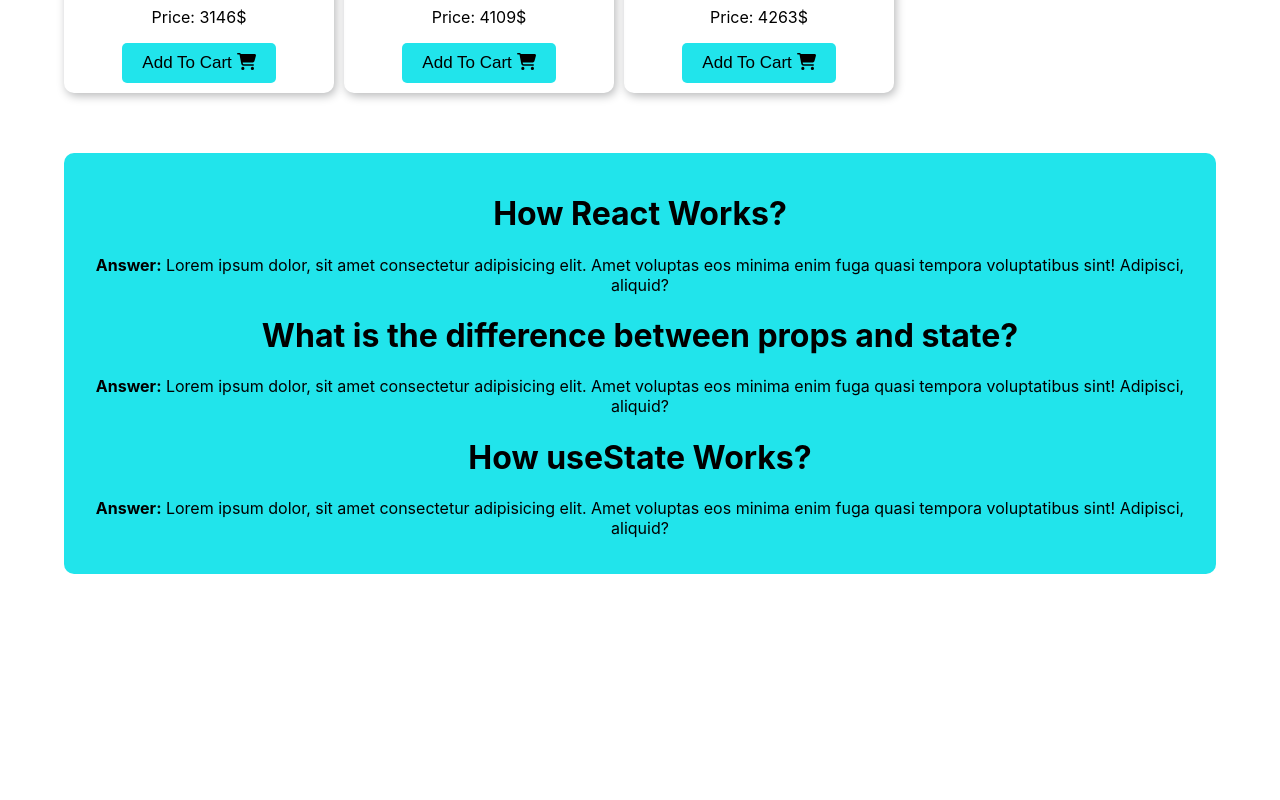
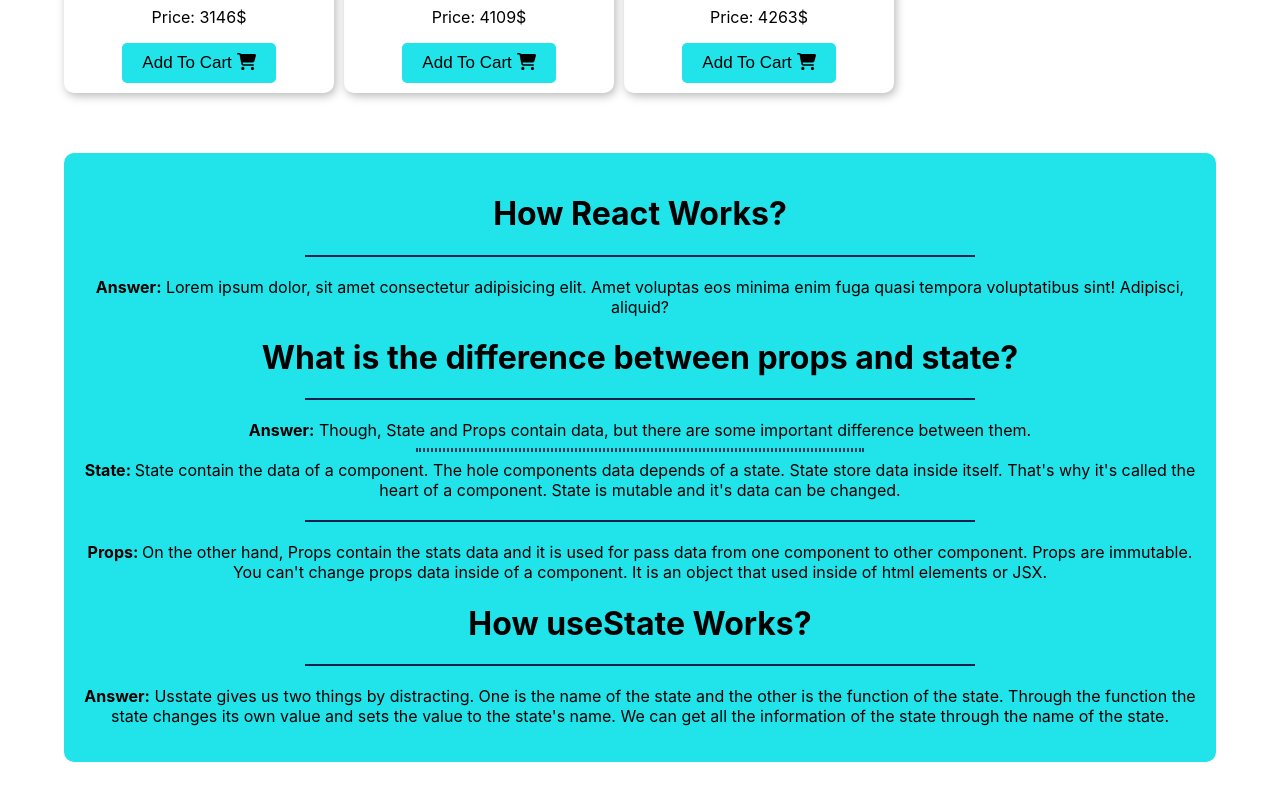
Before and after one commit to shakerscode/lucky-pet-web-app, a React (Create React App) app: page / in a window 1280 px wide. Shown: the part 1724-2524 px from the top of the page. Before the commit the page ends 2348 px from the top, so only its background shows below. Built offline with nearby package versions, Linux system fonts and the light colour scheme.

Commit message:
two question are answered

```diff
--- a/src/components/Questions/Questions.css
+++ b/src/components/Questions/Questions.css
@@ -3,5 +3,13 @@
     margin: 50px auto;
     border-radius: 10px;
     padding: 20px;
-
 }
+.hr{
+border: 0.5px solid rgba(4, 15, 63, 0.911);
+width: 60%;
+margin: 20px auto;
+}
+.hr-in-p{
+    border: 2px dotted rgb(6, 63, 90);
+    width: 40%;
+}
--- a/src/components/Questions/Questions.js
+++ b/src/components/Questions/Questions.js
@@ -7,15 +7,24 @@ const Questions = () => {
             <div className='question-container'>
                 <div>
                     <h1>How React Works?</h1>
+                    <hr className='hr' />
                     <p><b>Answer:</b> Lorem ipsum dolor, sit amet consectetur adipisicing elit. Amet voluptas eos minima enim fuga quasi tempora voluptatibus sint! Adipisci, aliquid?</p>
                 </div>
                 <div>
                     <h1>What is the difference between props and state?</h1>
-                    <p><b>Answer:</b> Lorem ipsum dolor, sit amet consectetur adipisicing elit. Amet voluptas eos minima enim fuga quasi tempora voluptatibus sint! Adipisci, aliquid?</p>
+                    <hr className='hr' />
+                    <p><b>Answer:</b> Though, State and Props contain data, but there are some important difference between them. <br />
+                    <hr className='hr-in-p' />
+                        <b>State: </b>
+                        State contain the data of a component. The hole components data depends of a state. State store data inside itself. That's why it's called the heart of a component. State is mutable and it's data can be changed. <br />
+                        <hr  className='hr' />
+                        <b>Props: </b>
+                        On the other hand, Props contain the stats data and it is used for pass data from one component to other component. Props are immutable. You can't change props data inside of a component. It is an object that used inside of html elements or JSX.  </p>
                 </div>
                 <div>
                     <h1>How useState Works?</h1>
-                    <p><b>Answer:</b> Lorem ipsum dolor, sit amet consectetur adipisicing elit. Amet voluptas eos minima enim fuga quasi tempora voluptatibus sint! Adipisci, aliquid?</p>
+                    <hr className='hr' />
+                    <p><b>Answer:</b> Usstate gives us two things by distracting. One is the name of the state and the other is the function of the state. Through the function the state changes its own value and sets the value to the state's name. We can get all the information of the state through the name of the state.</p>
                 </div>
             </div>
         </div>
```
